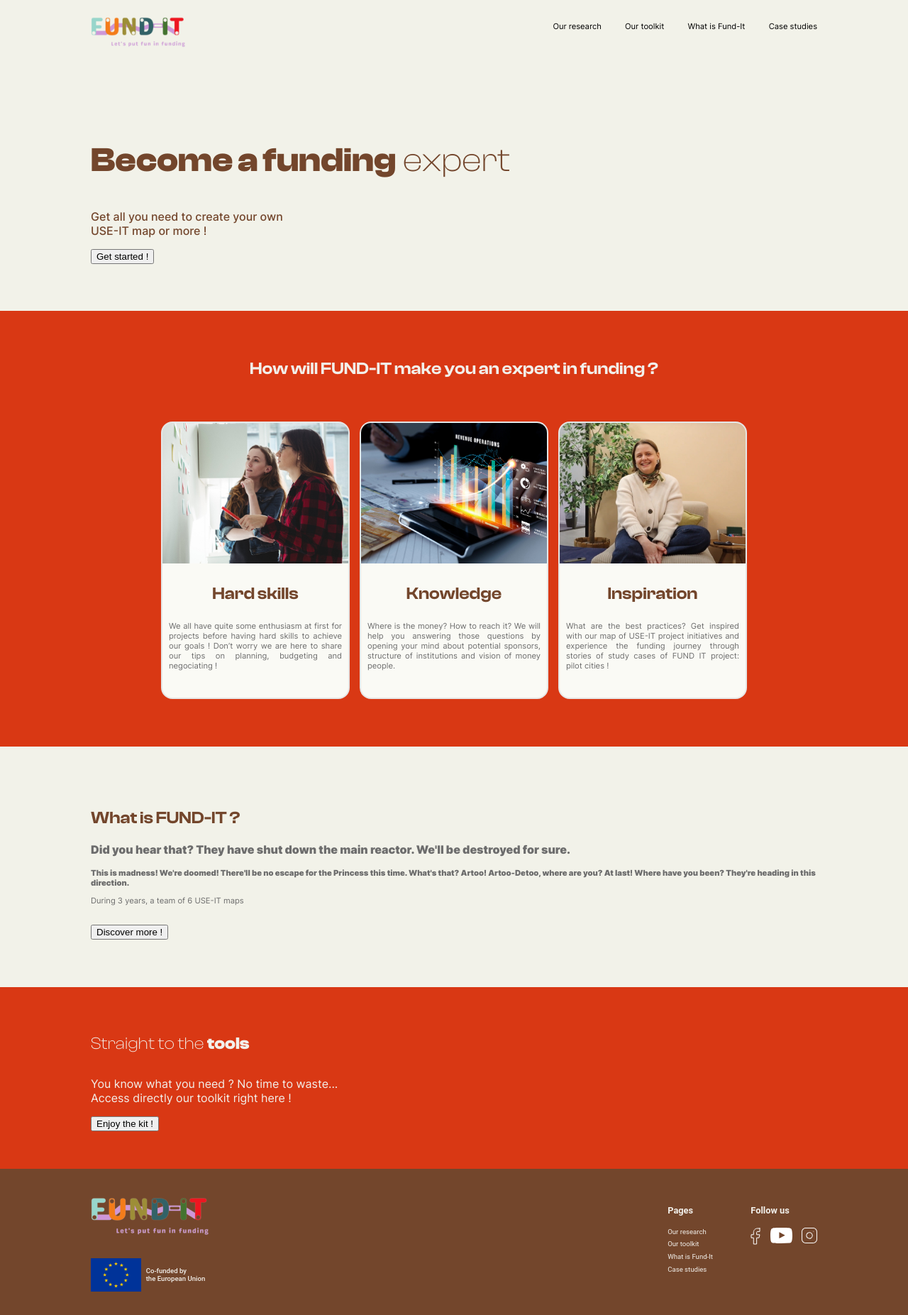
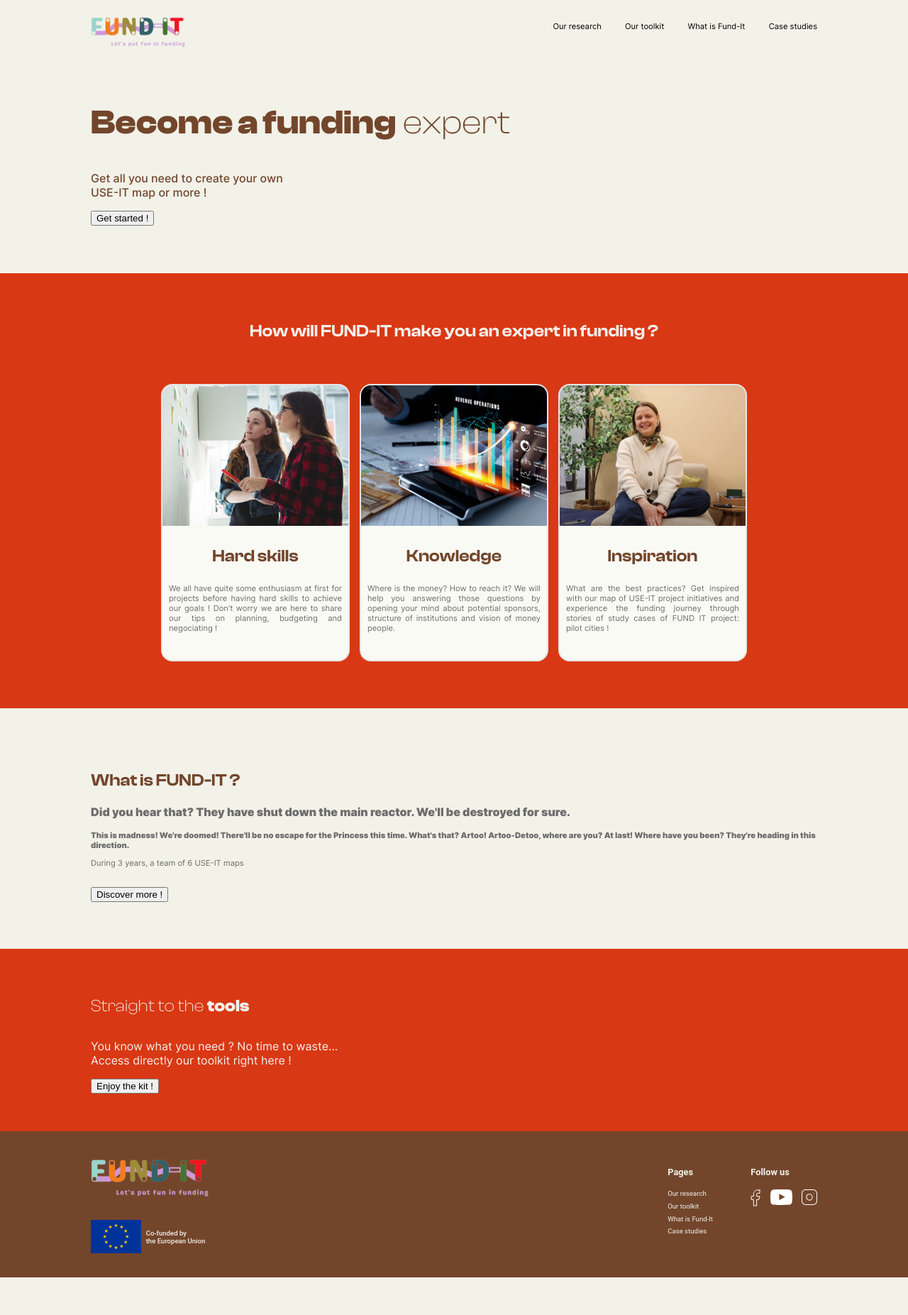
Before and after one commit to useiteurope/fund-it-website, a Jekyll site: the page built from index.html, in a window 1280 px wide. Shown: the whole page at 71% size. Built offline with Jekyll 4.4.1, drawn with Linux system fonts in a browser that asks for light colours; after the commit the page ends 1800 px from its top, so only the background shows below that.

Commit message:
💄 FIx home top gap.

```diff
--- a/_sass/_home.sass
+++ b/_sass/_home.sass
@@ -1,6 +1,10 @@
 section
     .content
         padding: 50pt 0 50pt 0
+
+#part-1
+    .content
+        padding-top: 10pt
 
 #part-2
     background-color: $primary-color
```
